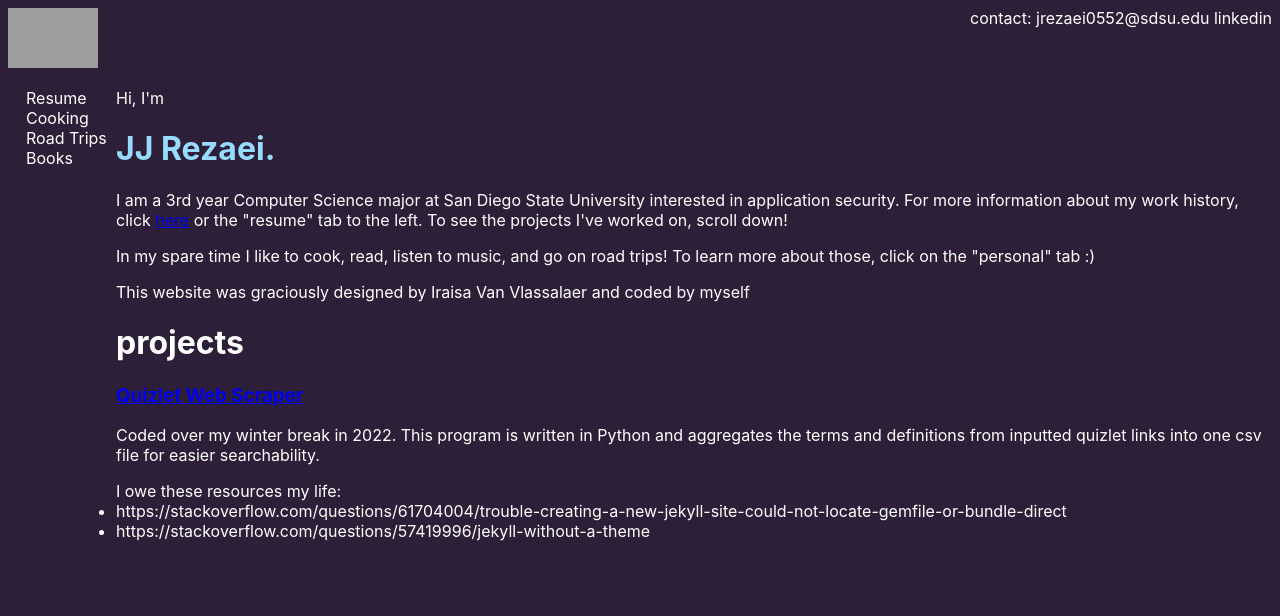
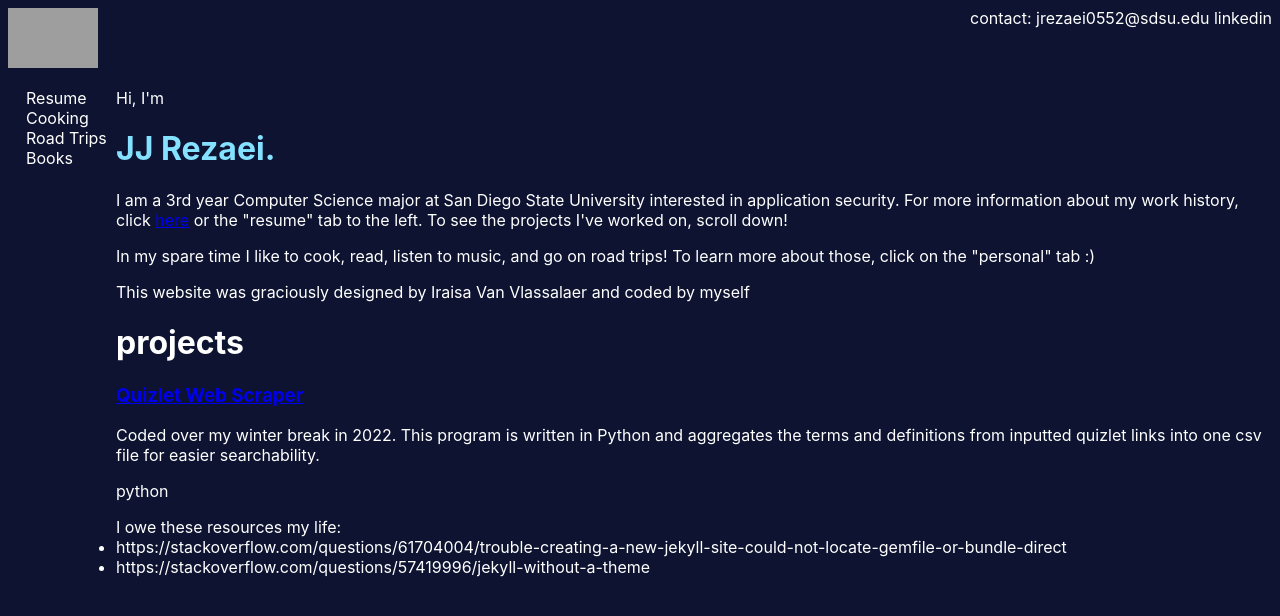
Before and after one commit to jjjrezaei/jjjrezaei.github.io, a Jekyll site: the page built from index.html, in a window 1280 px wide. Shown: the top 616 px of the page. Built offline with Jekyll 4.4.1, drawn with Linux system fonts in a browser that asks for light colours; grey boxes are pictures that could not be loaded.

Commit message:
added npm cherry, havent @include yet

```diff
--- a/_sass/base.scss
+++ b/_sass/base.scss
@@ -1,4 +1,4 @@
-$backgroundColor: #2d1f38;
+$backgroundColor: #0d1330;
 $bodyColor: white;
 $bodyFont: -apple-system,BlinkMacSystemFont,"Segoe UI",Helvetica,Arial,sans-serif,"Apple Color Emoji","Segoe UI Emoji","Segoe UI Symbol";
 $bodyHeight: 700px;
--- a/index.html
+++ b/index.html
@@ -3,7 +3,7 @@
 ---
 
 <p> Hi, I'm</p>
-<span style="color: #97dbfe"> <h1> JJ Rezaei. </h1> </span>
+<span style="color: #84e1ff"> <h1> JJ Rezaei. </h1> </span>
 <p> I am a 3rd year Computer Science major at San Diego State University interested in application security. For more information about my work history, click <a href="resume.html">here</a> or the "resume" tab to the left. To see the projects I've worked on, scroll down!</p>
 
 <p> In my spare time I like to cook, read, listen to music, and go on road trips! To learn more about those, click on the "personal" tab :) </p>
@@ -16,6 +16,9 @@
 <p>
     Coded over my winter break in 2022. This program is written in Python and aggregates the terms and definitions from inputted quizlet links into one csv file for easier searchability.
 </p>
+<p class="button">
+    python
+</p>
 
 <ul>I owe these resources my life:
     <li>https://stackoverflow.com/questions/61704004/trouble-creating-a-new-jekyll-site-could-not-locate-gemfile-or-bundle-direct</li>
--- /dev/null
+++ b/package.json
@@ -0,0 +1,5 @@
+{
+  "dependencies": {
+    "cherry-sass": "^0.0.2-18"
+  }
+}
```
Also changed, not shown: 7 other files.
